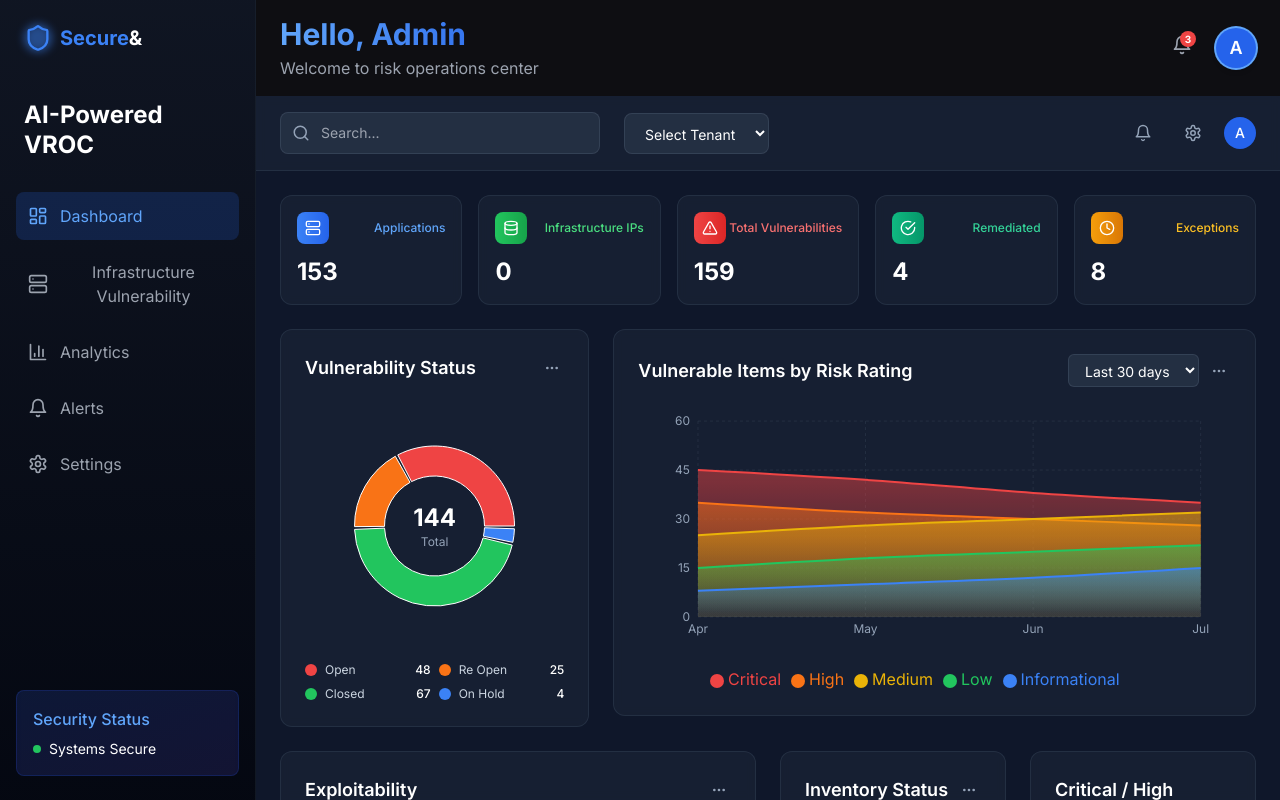
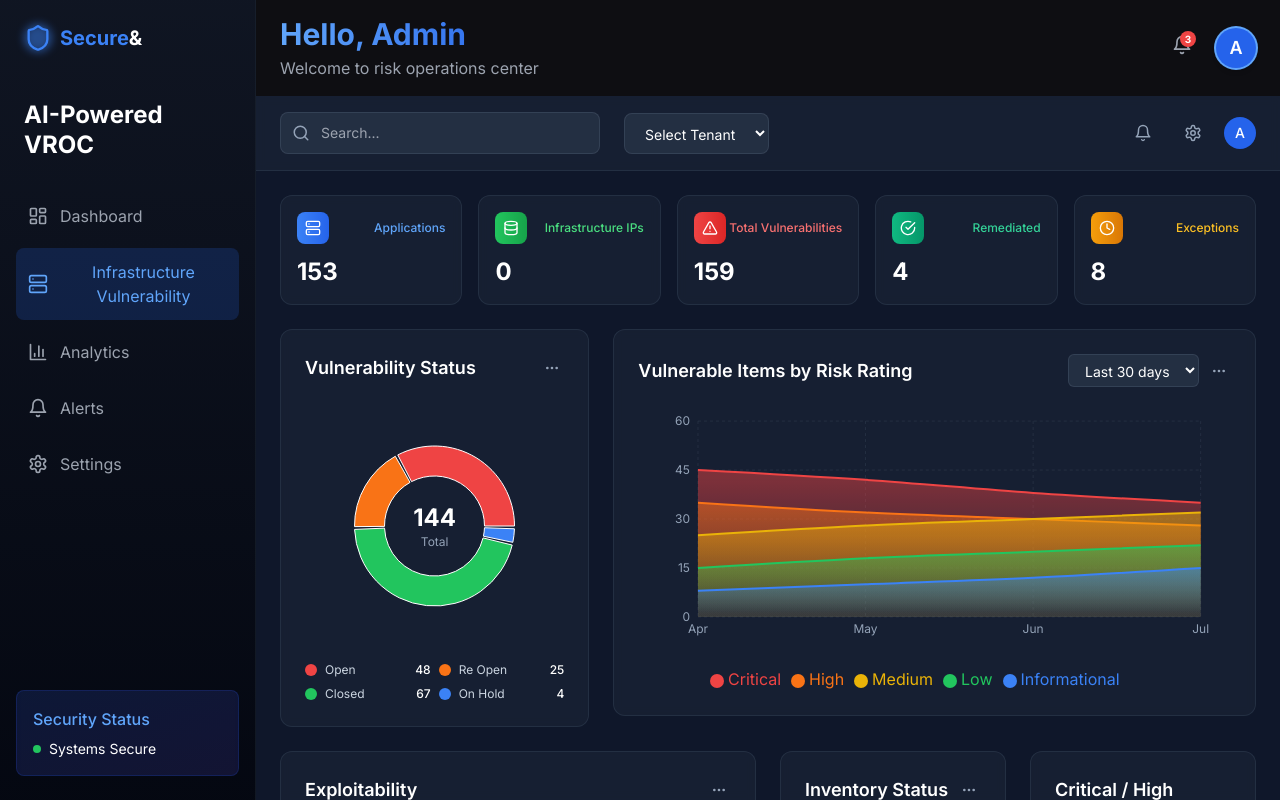
Before and after one commit to Themanishahuja/s-, a React (Vite) app: page / in a window 1280 px wide. Built offline with nearby package versions, Linux system fonts and the light colour scheme.

Commit message:
Updated App.tsx

```diff
--- a/src/App.tsx
+++ b/src/App.tsx
@@ -8,11 +8,11 @@ import MainDashboard from './pages/MainDashboard';
 import InfrastructureVulnerabilityPage from './pages/InfrastructureVulnerabilityPage';
 
 function App() {
-  const [currentPage, setCurrentPage] = useState('dashboard');
+  const [currentPage, setCurrentPage] = useState('infrastructure-vulnerability');
 
   const renderPage = () => {
     switch (currentPage) {
-      case 'infrastructure-vulnerability':
+      case 'dashboard':
         return <InfrastructureVulnerabilityPage />;
       case 'admin':
         return <AdminPage />;
```
